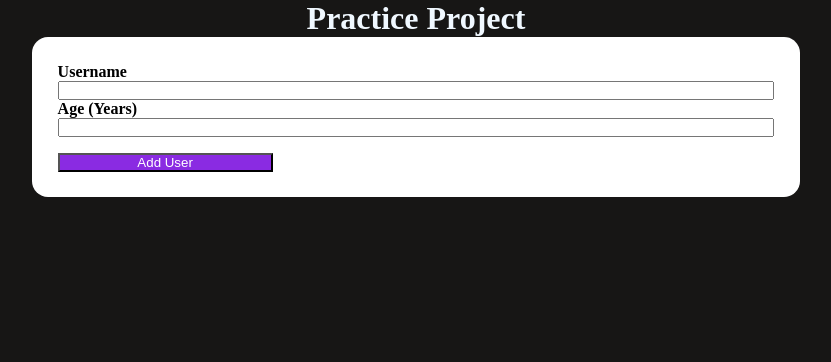
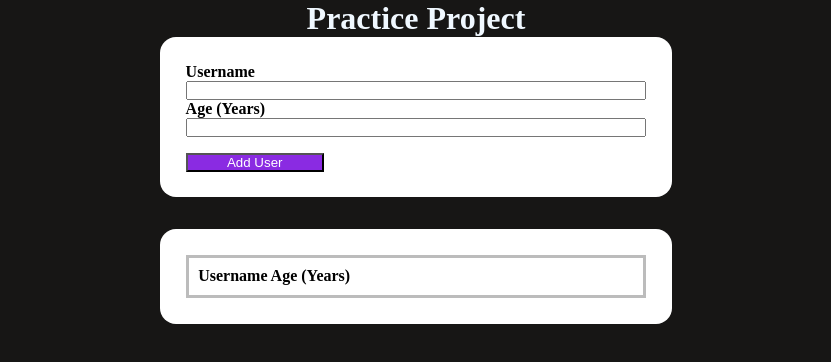
Before and after one commit to Theodoric-Graham/practice-project-1, a React (Create React App) app: page / in a window 1280 px wide. Shown: the top 362 px of the page, without its empty margins (224-1055 px from the left). Built offline with nearby package versions, Linux system fonts and the light colour scheme.

Commit message:
Created input list component

```diff
--- a/src/App.css
+++ b/src/App.css
@@ -18,10 +18,27 @@ h1 {
   padding: 1.6rem;
   background-color: white;
   display: flex;
-  width: 60%;
+  width: 40%;
   margin: auto;
   justify-content: center;
   flex-direction: column;
+}
+
+.input-list-container {
+  border-radius: 1rem;
+  padding: 1.6rem;
+  background-color: white;
+  display: flex;
+  width: 40%;
+  margin: auto;
+  justify-content: center;
+  flex-direction: column;
+  margin-top: 2rem;
+}
+
+.input-list-item {
+  border: solid rgb(188, 188, 188);
+  padding: 0.6rem;
 }
 
 strong {
--- a/src/App.js
+++ b/src/App.js
@@ -1,16 +1,13 @@
 import "./App.css";
+import Input from "./Input";
+import InputList from "./InputList";
 
 function App() {
   return (
     <div className="App">
       <h1>Practice Project </h1>
-      <div className="input-container">
-        <strong>Username</strong>
-        <input></input>
-        <strong>Age (Years)</strong>
-        <input></input>
-        <button>Add User</button>
-      </div>
+      <Input />
+      <InputList />
     </div>
   );
 }
--- /dev/null
+++ b/src/Input.js
@@ -0,0 +1,13 @@
+const Input = () => {
+  return (
+    <div className="input-container">
+      <strong>Username</strong>
+      <input></input>
+      <strong>Age (Years)</strong>
+      <input></input>
+      <button>Add User</button>
+    </div>
+  );
+};
+
+export default Input;
--- /dev/null
+++ b/src/InputList.js
@@ -0,0 +1,9 @@
+const InputList = () => {
+  return (
+    <div className="input-list-container">
+      <strong className="input-list-item">Username Age (Years)</strong>
+    </div>
+  );
+};
+
+export default InputList;
```
